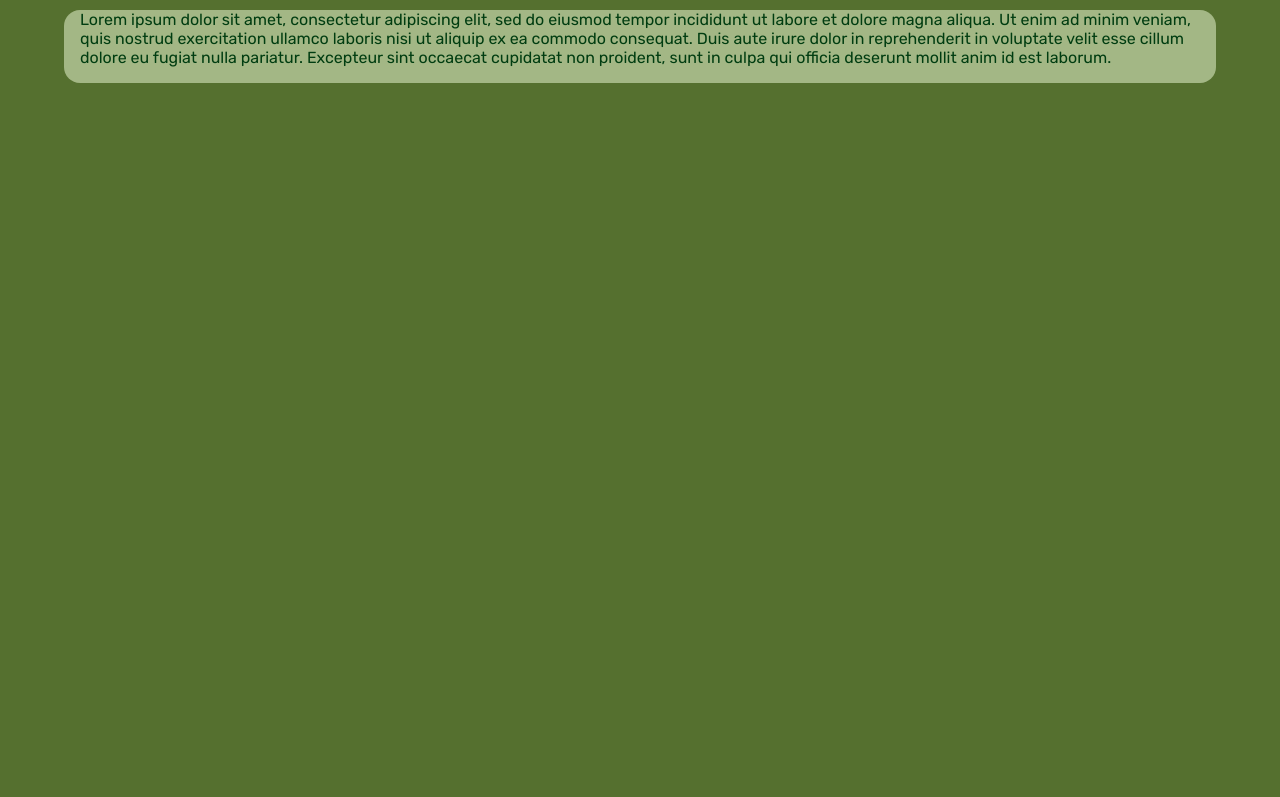
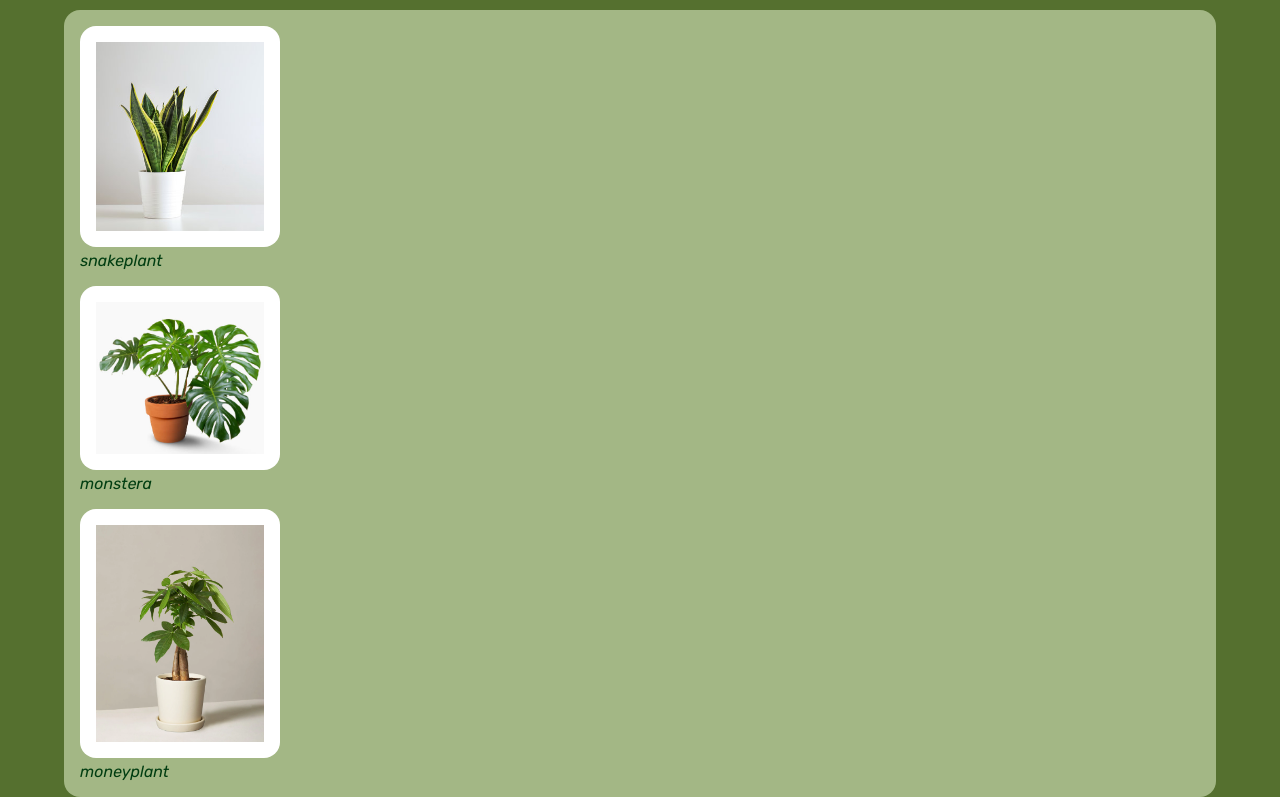
Before and after one commit to audreyhasson/grow, a plain HTML site: page plantpedia.html in a window 1280 px wide. Shown: the part 70-867 px from the top of the page. Before the commit the page ends 800 px from the top, so only its background shows below. Drawn offline with Linux system fonts and the light colour scheme.

Commit message:
added images

```diff
--- a/plantpedia.html
+++ b/plantpedia.html
@@ -28,7 +28,29 @@
     </div>
   </nav>
   <div class='container'>
-    <p>Lorem ipsum dolor sit amet, consectetur adipiscing elit, sed do eiusmod tempor incididunt ut labore et dolore magna aliqua. Ut enim ad minim veniam, quis nostrud exercitation ullamco laboris nisi ut aliquip ex ea commodo consequat. Duis aute irure dolor in reprehenderit in voluptate velit esse cillum dolore eu fugiat nulla pariatur. Excepteur sint occaecat cupidatat non proident, sunt in culpa qui officia deserunt mollit anim id est laborum.</p>
+    <div class = 'plantInfoContainer'>
+    <div class='plantPictures'>
+      <img src='images/snakeplant.png' class = 'plant-image'/>
+    </div>
+    <div class='PlantInfo'>
+      <p><i>snakeplant</i></p>
+    </div>
+
+    <div class = 'plantInfoContainer'>
+      <div class='plantPictures'>
+        <img src='images/monstera.png' class = 'plant-image'/>
+      </div>
+      <div class='PlantInfo'>
+        <p><i>monstera</i></p>
+      </div>
+      </div>
+      <div class = 'plantInfoContainer'>
+        <div class='plantPictures'>
+          <img src='images/moneyPlant.png' class = 'plant-image'/>
+        </div>
+        <div class='PlantInfo'>
+          <p><i>moneyplant</i></p>
+        </div>
   </div>
   <footer>
     <script src="scripts/main.js"></script>
--- a/styles/main.css
+++ b/styles/main.css
@@ -275,6 +275,19 @@ h1 {
 
 }
 
+/* plantpedia STYLES */
+.plantInfoContainer{
+
+
+}
+.container .plantPictures img {
+  width: 200px;
+  padding: 1rem 1rem;
+  background-color: #fff;
+  border-radius: 1rem;
+  margin: 1rem 1rem 0 0;
+}
+
 #active {
   font-style: italic;
 }
```
Also changed, not shown: images/moneyPlant.png (added), images/monstera.png (added), images/snakeplant.png (added), 2 other files.
